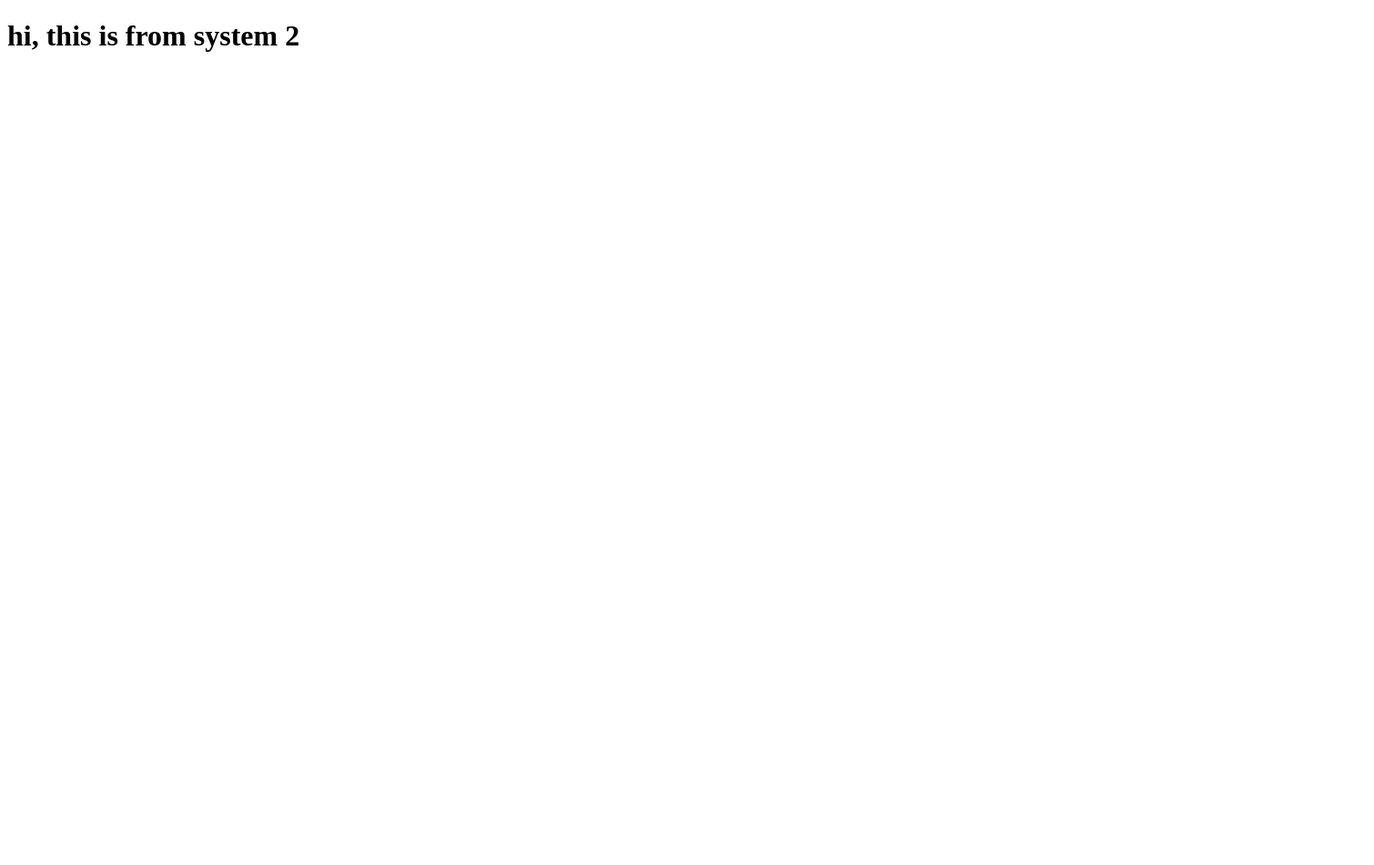
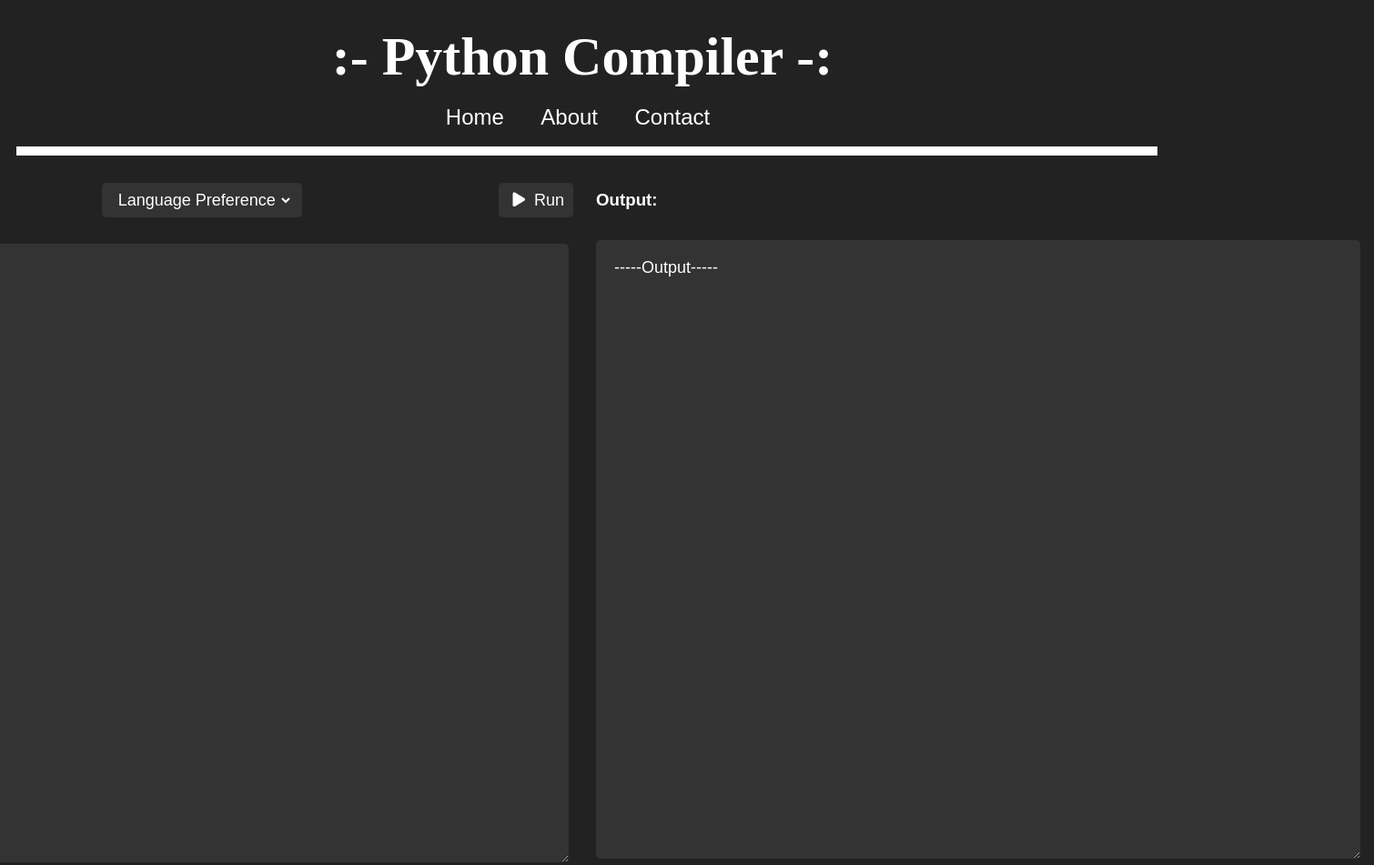
Before and after one commit to AyanDas72/python_web_compiler, a plain HTML site: page index.html in a window 1280 px wide. Shown: the whole page at 91% size, 1510 px wide, since content can reach past the window. Before the commit the page ends 800 px from the top, so only its background shows below. Drawn offline with Linux system fonts and the light colour scheme; a web font is replaced by a local one.

Commit message:
Updating the front-end

```diff
--- a/index.html
+++ b/index.html
@@ -1,11 +1,49 @@
 <!DOCTYPE html>
 <html lang="en">
-<head>
-    <meta charset="UTF-8">
-    <meta name="viewport" content="width=device-width, initial-scale=1.0">
+  <head>
+    <meta charset="UTF-8" />
+    <meta name="viewport" content="width=device-width, initial-scale=1.0" />
+    <link rel="stylesheet" href="https://cdnjs.cloudflare.com/ajax/libs/font-awesome/6.7.2/css/all.min.css"/>
+    <link rel="stylesheet" href="style.css" />
     <title>Python Compiler</title>
-</head>
-<body>
-    <h1>hi, this is from system 2</h1>
-</body>
+  </head>
+  <body>
+    <header>
+      <h1>:- Python Compiler -:</h1>
+      <nav>
+        <ul>
+          <li><a href="index.html">Home</a></li>
+          <li><a href="about.html">About</a></li>
+          <li><a href="contact.html">Contact</a></li>
+        </ul>
+      </nav>
+    </header>
+
+    <hr>
+
+    <main id="main">
+      <!-- code editer -->
+      <section id="code">
+        <div id="code-bar">
+          <h3>Code Here:</h3>
+          <div id="lang">
+            <select>
+              <option value="selected">Language Preference</option>
+              <option value="python">Python</option>
+              <option value="java">java(Upcomming)</option>
+            </select>
+          </div>
+          <button id="run"><i class="fa-solid fa-play"></i> Run</button>
+        </div>
+        <textarea id="code-editor" class="box" > print("Hello, Python!") </textarea>
+      </section>
+
+      <!-- Execution section -->
+      <section id="output">
+        <h3>Output:</h3>
+        <textarea id="outputFrame" class="box" >-----Output-----</textarea>
+        <!-- <iframe id="outputFrame" class="box" frameborder="1px"></iframe> -->
+      </section>
+    </main>
+  </body>
 </html>
--- a/style.css
+++ b/style.css
@@ -0,0 +1,123 @@
+@import url('https://fonts.googleapis.com/css2?family=Audiowide&family=Tourney:ital,wght@0,100..900;1,100..900&display=swap');
+*{
+    background: #222222;
+    color: #FFFFFF;
+    font-family: Arial, sans-serif;
+    padding: 5px;
+    text-align: center;
+}
+h1{
+    font-size:   60px;
+    font-weight: bold;
+    color: #fffefe;
+    font-family: 'tourney';
+    padding: 0 ;
+    margin: 5px;
+}
+
+hr {
+    border: 5px solid #fffefe;
+    padding: 0;
+    width: 100%;
+    margin: 0;
+    position: relative;
+}
+
+nav ul{
+    list-style-type: none;
+    margin: 0;
+    padding: 0;
+
+}
+nav ul li{
+    display: inline-block;
+    font-size:  24px;
+    margin-right: 10px;
+    position: relative;
+    cursor: pointer;
+    border: 3px solid transparent;
+}
+#home{
+    border-bottom: 3px solid #d4d4d475;
+}
+nav ul li a{
+    text-decoration: none;
+}
+nav ul li:hover{
+    border-bottom: 3px solid #d4d4d475;
+    transition: border 0.4s ease-in-out;
+}
+
+#main{
+    display: flex;
+    justify-content: center;
+    align-items: center;
+    position: relative;
+}
+#code-bar{
+    display: flex;
+    justify-content: space-between;
+    align-items: center;
+}
+
+#code-bar  h3{
+    font-size: 18px;
+    margin-right: 10px;
+}
+.box{
+    width: 50rem;
+    height: 40rem;
+    margin: 10px;
+    padding: 20px;
+    border: none;
+    background: #333333;
+    color: #FFFFFF;
+    border-radius: 5px;
+    text-align: left;
+    font-size: 18px;
+    cursor: pointer;
+}
+
+.box:hover{
+    background: #444444;
+}
+
+#run i{
+    color: #ffffff;
+    background: transparent;
+}
+#run{
+    position: relative;
+    background: #333333;
+    color: #FFFFFF;
+    padding: 5px 10px;
+    border: none;
+    font-size: 18px;
+    border-radius: 5px;
+    cursor: pointer;
+    transition: background 0.4s ease-in-out;
+}
+#lang{
+    position: relative;
+    background: #333333;
+    color: #FFFFFF;
+    padding: 5px 10px;
+    border-radius: 5px;
+    cursor: pointer;
+    align-items: center;
+}
+#lang select{
+    background: transparent;
+    border: none;
+    color: #ffffff;
+    padding: 3px;
+    margin: 0;
+    font-size: 18px;
+
+}
+
+#output h3{
+    text-align: left;
+    padding: 5px 10px;
+
+}
```
